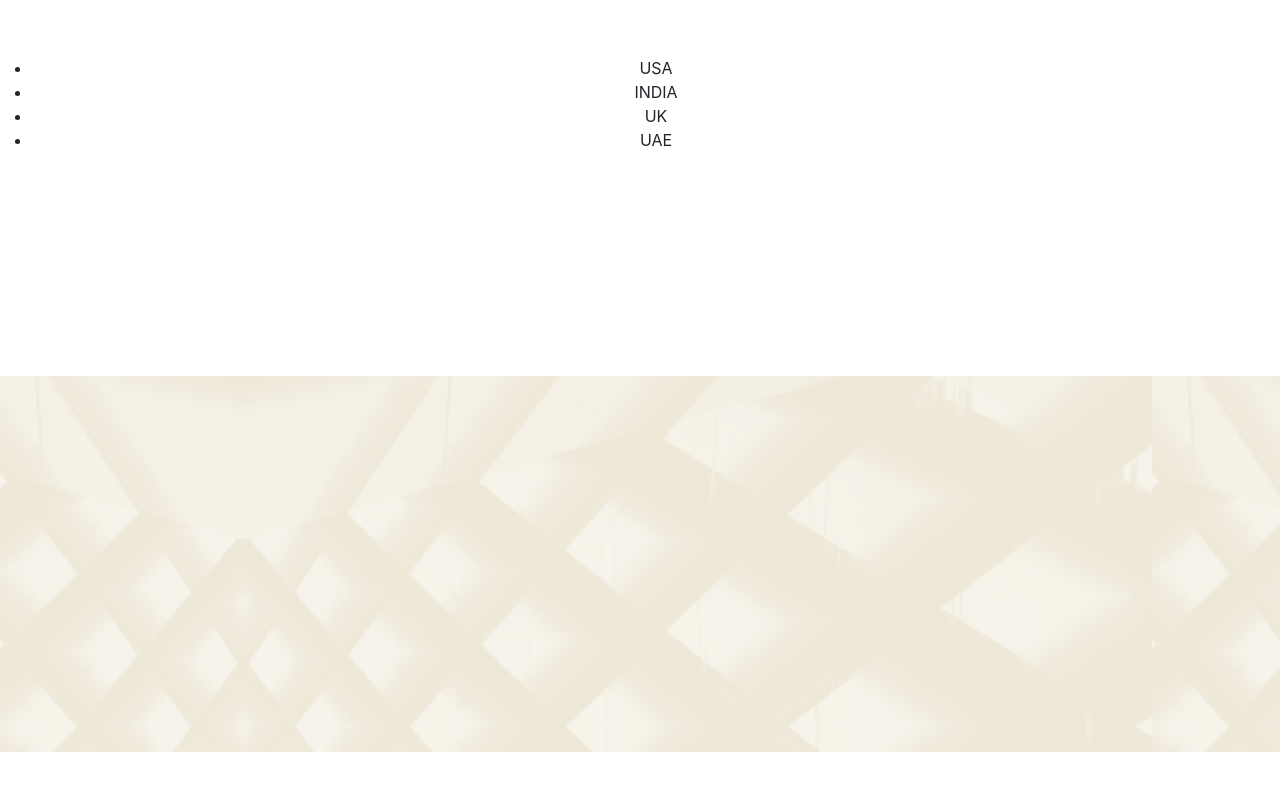
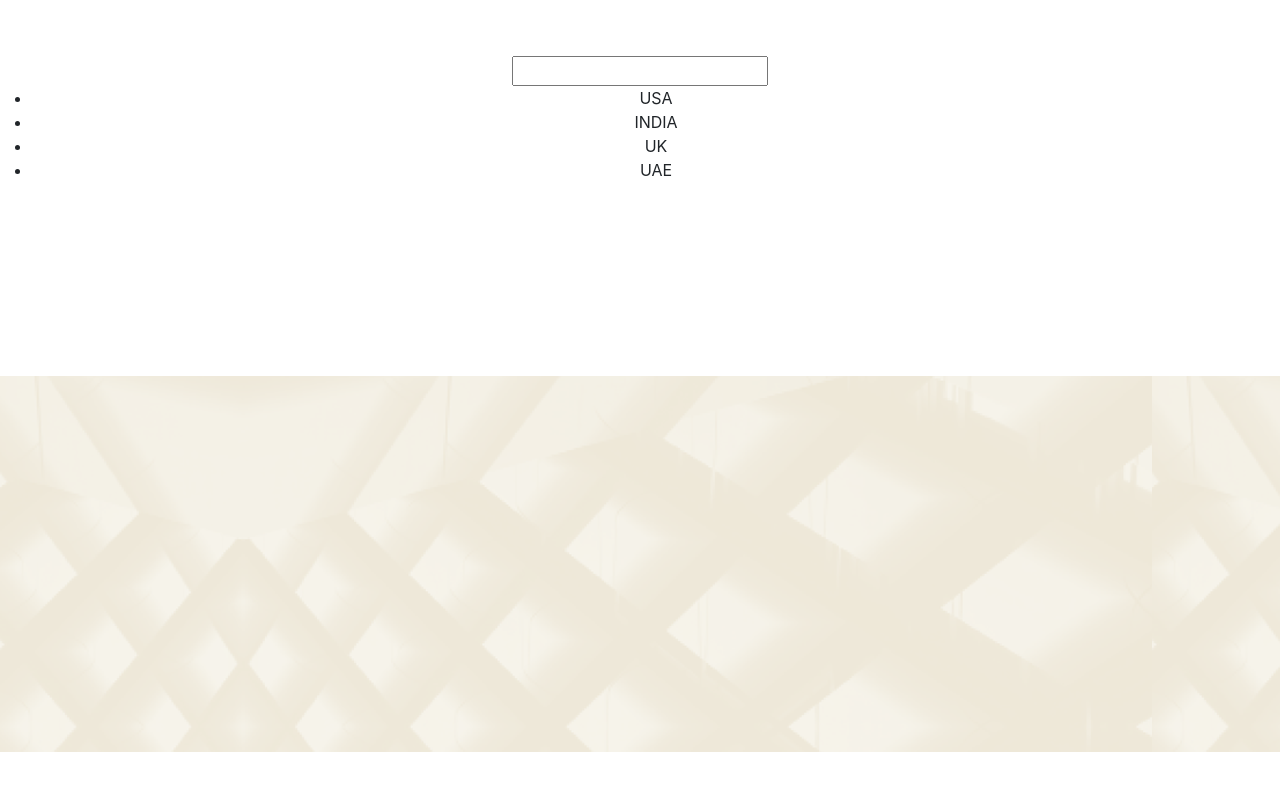
Before and after one commit to saiprakashk-387/mycipltasks, a React (Create React App) app: page / in a window 1280 px wide. Shown: the top 790 px of the page. Built offline with nearby package versions, Linux system fonts and the light colour scheme.

Commit message:
duplicates in string

```diff
--- a/src/Folderupload.jsx
+++ b/src/Folderupload.jsx
@@ -146,35 +146,9 @@
 
 // export default Folderupload;
 
-// class Folderupload extends React.Component {
-//   render() {
-//   const adminCodes = ["India", "USA", "UK", "UAE"];
-
-//   return (
-//    <div>
-//      <ul>
-//        {adminCodes.map((item) => (
-//          <li
-//            key={item}
-//            style={{ cursor: "pointer" }}
-//            onClick={() => handleListCountryClick(item)}
-//          >
-//            {item}
-//          </li>
-//        ))}
-//      </ul>
-//    </div>
-//    );
-//   }
-//  }
-
-//   const handleListCountryClick = (item) => {
-//         console.log(`I'm a ${item}!`);
-//  };
-
-//  export default Folderupload;
 
 const Folderupload = () => {
+  const [value, setvalue] = useState()
   const adminCodes = ["India", "USA", "UK", "UAE"];
   const listItems =[
     {
@@ -198,9 +172,15 @@
     const handleListCountryClick = (item) => {
         console.log(`I'm a ${item}!`);
  };
+///remove duplicate words from sentence
+//  const data = value&& value.split(/[ ,]+/);
+ const data = value&& value.split(" ");
+ const val =  [...new Set(data)]
+console.log("value",val);
 
   return (
     <div>
+      <input type="text" onChange={(e)=>{setvalue(e.target.value)}} />
       <ul>
         {listItems.map((listItems,i) => (
            <li
--- a/src/Occurence.jsx
+++ b/src/Occurence.jsx
@@ -76,4 +76,6 @@
 //   [ 'pineapple', 2 ],
 //   [ 'waterapple', 1 ] ]
 
+// /**********************// refer folderupload file/****************//
+
 export default Occurence
```
